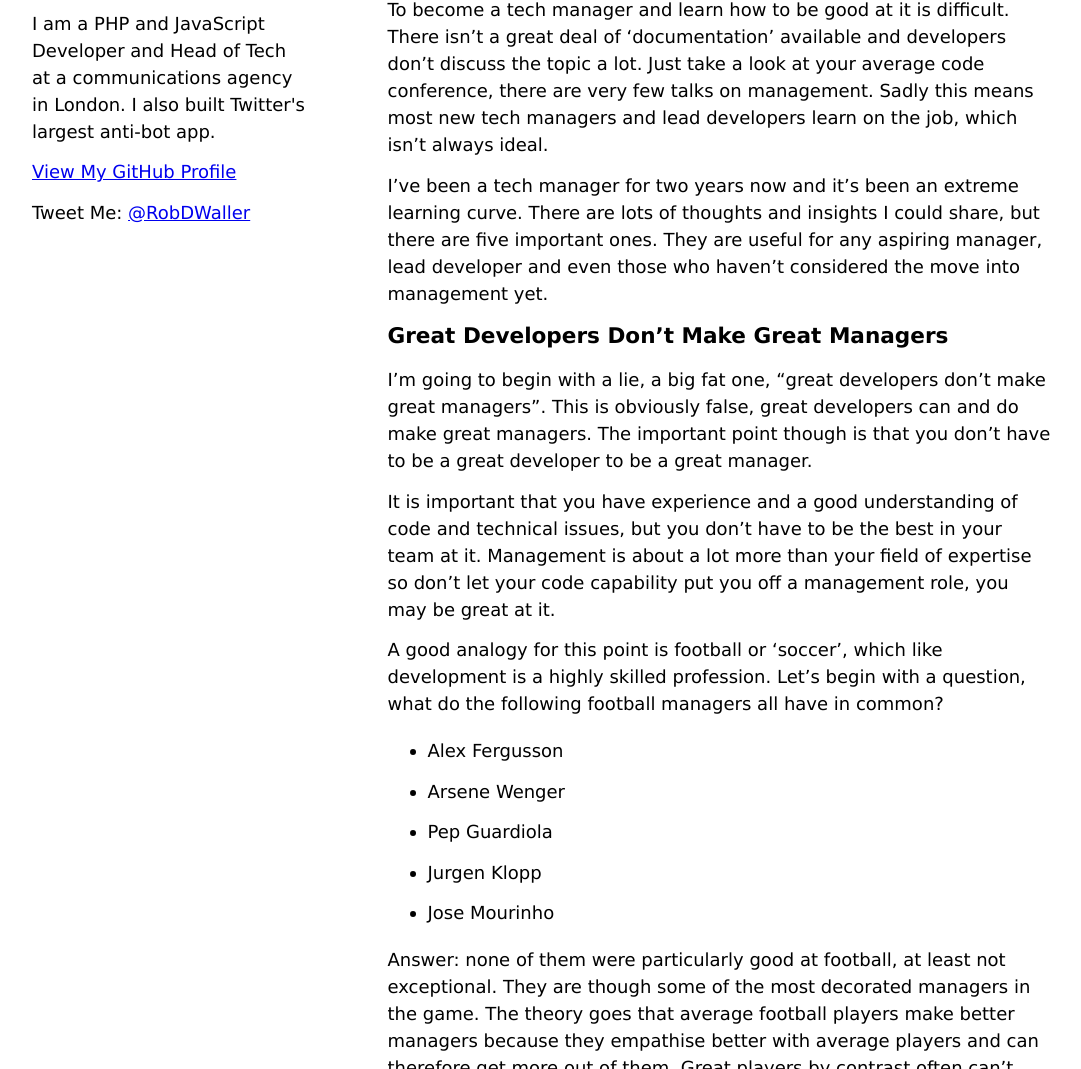
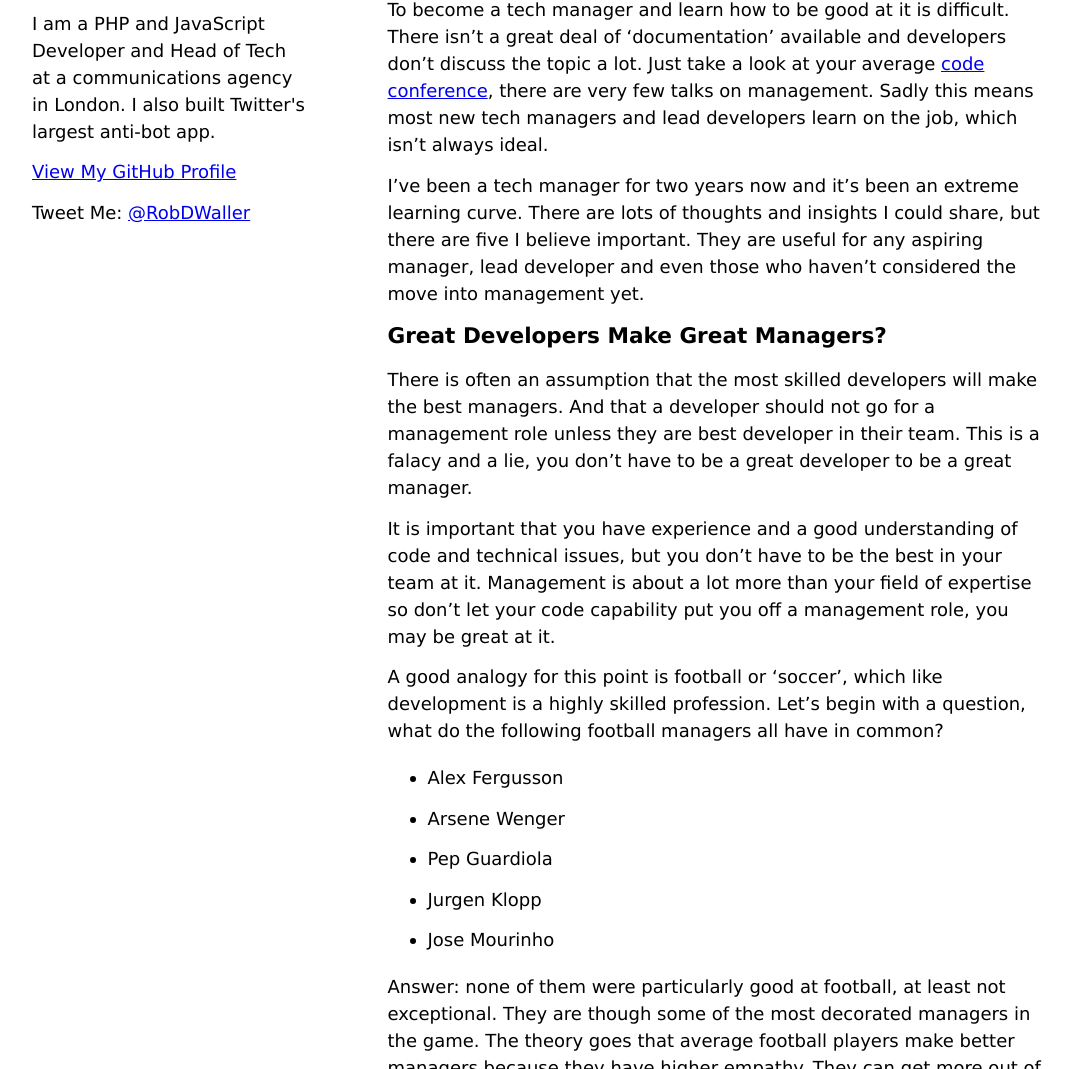
Before and after one commit to RobDWaller/robdwaller.github.io, a Jekyll site: the page built from _posts/2018-03-12-five-tips-tech-team-management.md, in a window 1280 px wide and 1400 px high, cut to the strip 331-1400 px from the top of the window. Shown: the whole strip, without its empty margins (98-1179 px from the left). Built offline with Jekyll 4.4.1, drawn with Linux system fonts in a browser that asks for light colours; some of the changed text lies outside the part shown.

Commit message:
amends to management post

```diff
--- a/_posts/2018-03-12-five-tips-tech-team-management.md
+++ b/_posts/2018-03-12-five-tips-tech-team-management.md
@@ -6,13 +6,13 @@ published: true
 tags: [management, development, tips]
 ---
 
-To become a tech manager and learn how to be good at it is difficult. There isn't a great deal of 'documentation' available and developers don't discuss the topic a lot. Just take a look at your average code conference, there are very few talks on management. Sadly this means most new tech managers and lead developers learn on the job, which isn't always ideal.
+To become a tech manager and learn how to be good at it is difficult. There isn't a great deal of 'documentation' available and developers don't discuss the topic a lot. Just take a look at your average [code conference](https://www.phpconference.co.uk/schedule/), there are very few talks on management. Sadly this means most new tech managers and lead developers learn on the job, which isn't always ideal.
 
-I've been a tech manager for two years now and it's been an extreme learning curve. There are lots of thoughts and insights I could share, but there are five important ones. They are useful for any aspiring manager, lead developer and even those who haven't considered the move into management yet.
+I've been a tech manager for two years now and it's been an extreme learning curve. There are lots of thoughts and insights I could share, but there are five I believe important. They are useful for any aspiring manager, lead developer and even those who haven't considered the move into management yet.
 
-### Great Developers Don't Make Great Managers
+### Great Developers Make Great Managers?
 
-I'm going to begin with a lie, a big fat one, "great developers don't make great managers". This is obviously false, great developers can and do make great managers. The important point though is that you don't have to be a great developer to be a great manager.
+There is often an assumption that the most skilled developers will make the best managers. And that a developer should not go for a management role unless they are best developer in their team. This is a falacy and a lie, you don't have to be a great developer to be a great manager.
 
 It is important that you have experience and a good understanding of code and technical issues, but you don't have to be the best in your team at it. Management is about a lot more than your field of expertise so don't let your code capability put you off a management role, you may be great at it.
 
@@ -24,9 +24,9 @@ A good analogy for this point is football or 'soccer', which like development is
 - Jurgen Klopp
 - Jose Mourinho
 
-Answer: none of them were particularly good at football, at least not exceptional. They are though some of the most decorated managers in the game. The theory goes that average football players make better managers because they empathise better with average players and can therefore get more out of them. Great players by contrast often can't comprehend why less capable players can't do what they can, leading to frustration. Average players also develop other skills such as communication that are useful for managers. There is a good article on some of the data behind good football managers [in the FT](https://www.ft.com/content/f340caae-47cd-11e1-b646-00144feabdc0) that covers some of these issues. It's worth a read for any aspiring manager.
+Answer: none of them were particularly good at football, at least not exceptional. They are though some of the most decorated managers in the game. The theory goes that average football players make better managers because they have higher empathy. They can get more out of less capable players because they better understand their limitations and how best to use and deploy them. Great players by contrast often can't comprehend why average players can't do what they can, leading to frustration and arguments. Average players may also focus on developing other skills such as communication and strategy that are useful for managers. There is a good article on some of the data behind good football managers [in the FT](https://www.ft.com/content/f340caae-47cd-11e1-b646-00144feabdc0) that covers some of these issues. It's worth a read for any aspiring manager.
 
-Overall football and sport more generally highlight that many of the best managers are not always the most technically skilled. So just remember that technical weakness does not exclude you from a management role.
+Overall football and sport highlight that many of the best managers are not always the most technically skilled. So remember that technical weakness does not exclude you from a management role.
 
 ### Mistakes Will Happen
 
@@ -100,13 +100,11 @@ Other good 'lines in the sand' include:
 
 All of these issues are understandable and easily explained to the non-technical. They will also stand as solid principles to guide your team and provide them with the time and space to develop good, secure, bug free software. Overall this will be good for your business, reputation and profit margins.
 
-As a manager you will have to compromise in many areas. The important point is to learn how to navigate a path between belligerence and softness. If you are too belligerent you're going to annoy people, even if you are right. By contrast if you are too soft your team will be buffeted around like a small boat in a storm. You will work longer hours, suffer more stress and produce poorer software. Essentially you should aim, as Aristotle might say, to find the 'mean' between belligerence and softness.
-
 ### Keep Coding
 
-There is no reason to stop coding when you become amanager. I very rarely code at work now, but I continue to work on some personal projects and regularly attend technical conferences and meetups. It's important to keep your toe in the water and there is no reason you shouldn't.
+There is no reason to stop coding when you become a manager. I very rarely code at work now, but I continue to work on some personal projects and regularly attend technical conferences and meetups. It's important to keep your toe in the water and there is no reason you shouldn't.
 
-Get involved in an open source project, or write and maintain your own library. It only has to be a few hours a week. But if you contine to code it will help you stay in touch with what your team members are doing; what is happening in the wider technical space; and maintain your passion for the subject. This will maintain your team's trust in you decisions and help you better advise your organisation. Overall this can only help you as a manager, so keep coding.
+Get involved in an open source project, or write and maintain your own library. It only has to be a few hours a week. But if you contine to code it will help you stay in touch with what your team members are doing; what is happening in the wider technical space; and maintain your passion for the subject. This will increase your team's trust in your decisions and help you better advise your organisation. Overall this can only help you as a manager, so keep coding.
 
 There is of course a great deal more to say on this subject. I hope though that it encorages more developers to become managers as this can only be good for our industry.
 
```
Also changed, not shown: other parts of _posts/2018-03-12-five-tips-tech-team-management.md (+1 -1 lines).
